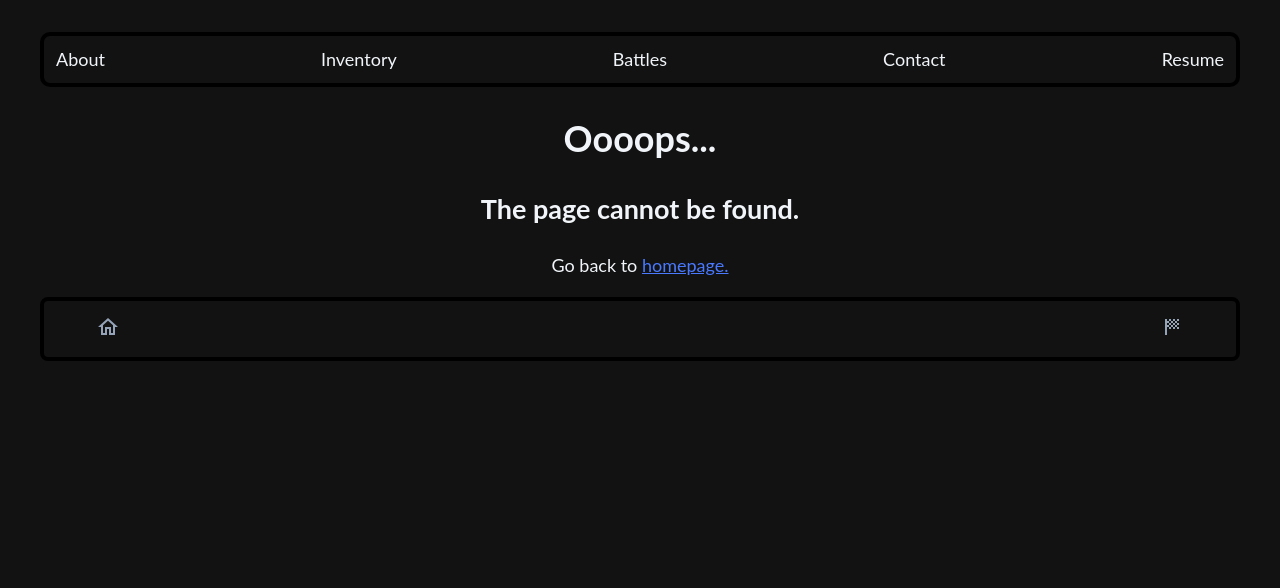
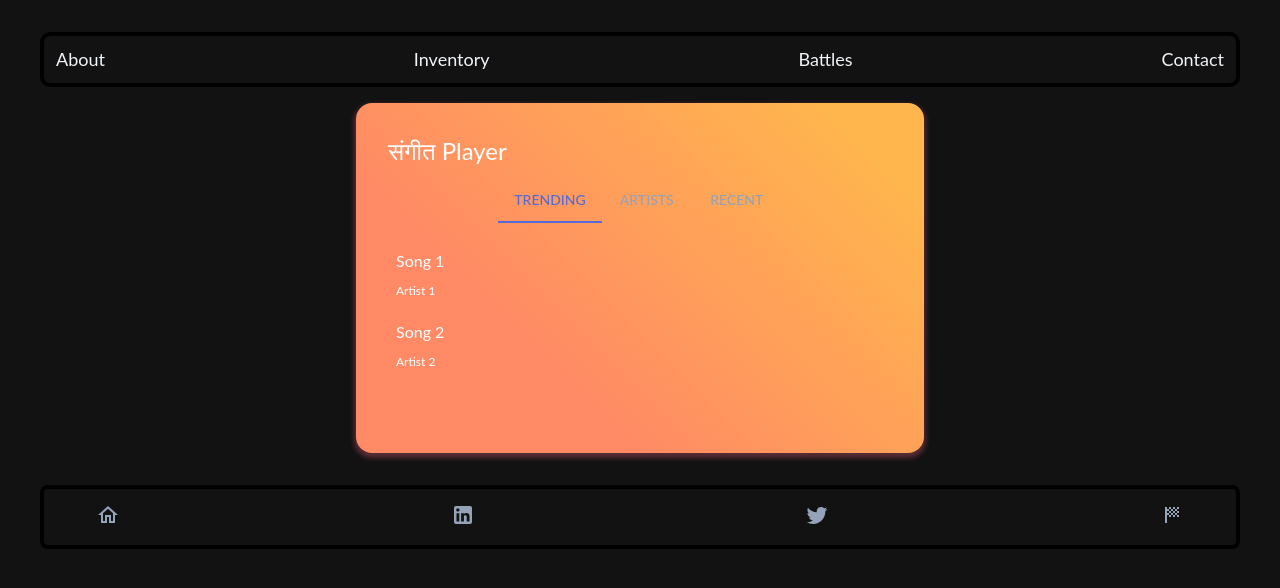
Before and after one commit to gautamgaddam/gowtham-portfolio, a Next.js app: page /comps/MusicPlayerWithClaude in a window 1280 px wide. Before the commit this address had no page. Shown: the top 588 px of the page. Built offline with nearby package versions, Linux system fonts and the light colour scheme.

Commit message:
FIX | social icons added

```diff
--- a/package.json
+++ b/package.json
@@ -8,6 +8,7 @@
     "start": "next start"
   },
   "dependencies": {
+    "@emailjs/browser": "^4.4.1",
     "@emotion/cache": "^11.11.0",
     "@emotion/react": "^11.11.1",
     "@emotion/server": "^11.11.0",
--- a/pages/comps/Footer.js
+++ b/pages/comps/Footer.js
@@ -1,28 +1,43 @@
 import React from "react";
 import { Box, BottomNavigationAction, Container } from "@mui/material";
-import { HomeOutlined, SportsScore } from "@mui/icons-material";
-import RocketIcon from "@mui/icons-material/Rocket";
+import {
+  HomeOutlined,
+  SportsScore,
+  LinkedIn,
+  Twitter,
+} from "@mui/icons-material";
 import Link from "next/link";
+
 const Footer = () => {
-  const year = new Date().getFullYear();
   const allLinks = [
-    { route: "/", name: "Home", icon: <HomeOutlined />, id: 0 },
-    // { route: "/about", name: "About" },
-    // { route: "/ninjas", name: "Ninja Listing" },
     {
-      route: "/icon",
-      name: "rocket",
-      icon: (
-        <RocketIcon
-          className="race_icon"
-          style={{ transform: "rotate(90deg)" }}
-        />
-      ),
+      route: "/",
+      name: "Home",
+      icon: <HomeOutlined />,
+      id: 0,
+    },
+    {
+      route: "https://www.linkedin.com/in/gowtham-kumar-g-92b757119/",
+      name: "LinkedIn",
+      icon: <LinkedIn />,
       id: 1,
+      isExternal: true,
     },
-    { route: "/battles", name: "Battles", icon: <SportsScore />, id: 2 },
-    { route: "/tetris", name: "Battles", icon: <HomeOutlined />, id: 3 },
+    {
+      route: "https://x.com/gautamgaddam",
+      name: "Twitter",
+      icon: <Twitter />,
+      id: 2,
+      isExternal: true,
+    },
+    {
+      route: "/battles",
+      name: "Battles",
+      icon: <SportsScore />,
+      id: 3,
+    },
   ];
+
   const [value, setValue] = React.useState(0);
 
   const handleChange = (event, newValue) => {
@@ -32,29 +47,24 @@ const Footer = () => {
   return (
     <Container className="footer-container">
       <footer>
-        <Box display="flex" justifyContent={"space-between"} width="100%">
-          {allLinks.map((link) => {
-            if (link.id === 1 || link.id === 3) {
-              return <React.Fragment key={link.id}></React.Fragment>;
-              // return <canvas id="race_icon" key={link.id}></canvas>;
-            }
-
-            return (
+        <Box display="flex" justifyContent="space-between" width="100%">
+          {allLinks.map((link) => (
             <Link
               href={link.route}
               className={link.name}
               key={link.route}
-                passHref
+              {...(link.isExternal && {
+                target: "_blank",
+                rel: "noopener noreferrer",
+              })}
             >
               <BottomNavigationAction
-                  key={link.route}
                 label={link.name}
                 icon={link.icon}
-                  component={"p"}
+                component="p"
               />
             </Link>
-            );
-          })}
+          ))}
         </Box>
       </footer>
     </Container>
--- /dev/null
+++ b/pages/comps/MusicPlayerWithClaude.js
@@ -0,0 +1,223 @@
+// comps/MusicPlayer.js
+import { useEffect, useState, useRef } from "react";
+import { Howl } from "howler";
+import {
+  Box,
+  Card,
+  CardContent,
+  IconButton,
+  Typography,
+  Slider,
+  Stack,
+  Tab,
+  Tabs,
+} from "@mui/material";
+import {
+  PlayArrow,
+  Pause,
+  SkipNext,
+  SkipPrevious,
+  VolumeUp,
+} from "@mui/icons-material";
+import { styled } from "@mui/material/styles";
+
+// Styled components
+const PlayerCard = styled(Card)(({ theme }) => ({
+  background: "linear-gradient(45deg, #FF8A65 30%, #FFB74D 90%)",
+  boxShadow: "0 3px 5px 2px rgba(255, 105, 135, .3)",
+  color: theme.palette.common.white,
+  borderRadius: 16,
+  padding: theme.spacing(2),
+}));
+
+const PlayerControls = styled(Box)(({ theme }) => ({
+  display: "flex",
+  alignItems: "center",
+  justifyContent: "center",
+  gap: theme.spacing(2),
+}));
+
+const MusicPlayerNew = () => {
+  const [currentSong, setCurrentSong] = useState(null);
+  const [isPlaying, setIsPlaying] = useState(false);
+  const [volume, setVolume] = useState(0.5);
+  const [progress, setProgress] = useState(0);
+  const [activeTab, setActiveTab] = useState(0);
+  const soundRef = useRef(null);
+  const progressInterval = useRef(null);
+
+  // Sample data - Replace with your actual data
+  const playlists = {
+    trending: [
+      { id: 1, title: "Song 1", artist: "Artist 1", url: "/path/to/song1.mp3" },
+      { id: 2, title: "Song 2", artist: "Artist 2", url: "/path/to/song2.mp3" },
+    ],
+    artists: [
+      { id: 3, title: "Song 3", artist: "Artist 3", url: "/path/to/song3.mp3" },
+      { id: 4, title: "Song 4", artist: "Artist 4", url: "/path/to/song4.mp3" },
+    ],
+    recent: [
+      { id: 5, title: "Song 5", artist: "Artist 5", url: "/path/to/song5.mp3" },
+      { id: 6, title: "Song 6", artist: "Artist 6", url: "/path/to/song6.mp3" },
+    ],
+  };
+
+  useEffect(() => {
+    return () => {
+      if (soundRef.current) {
+        soundRef.current.unload();
+      }
+      if (progressInterval.current) {
+        clearInterval(progressInterval.current);
+      }
+    };
+  }, []);
+
+  const handlePlayPause = () => {
+    if (!currentSong) return;
+
+    if (!soundRef.current) {
+      soundRef.current = new Howl({
+        src: [currentSong.url],
+        volume: volume,
+        onend: () => {
+          setIsPlaying(false);
+          clearInterval(progressInterval.current);
+          setProgress(0);
+        },
+      });
+    }
+
+    if (!isPlaying) {
+      soundRef.current.play();
+      setIsPlaying(true);
+      progressInterval.current = setInterval(() => {
+        setProgress(
+          (soundRef.current.seek() / soundRef.current.duration()) * 100
+        );
+      }, 1000);
+    } else {
+      soundRef.current.pause();
+      setIsPlaying(false);
+      clearInterval(progressInterval.current);
+    }
+  };
+
+  const handleVolumeChange = (event, newValue) => {
+    setVolume(newValue);
+    if (soundRef.current) {
+      soundRef.current.volume(newValue);
+    }
+  };
+
+  const handleTabChange = (event, newValue) => {
+    setActiveTab(newValue);
+  };
+
+  const handleSongSelect = (song) => {
+    if (soundRef.current) {
+      soundRef.current.unload();
+    }
+    if (progressInterval.current) {
+      clearInterval(progressInterval.current);
+    }
+    setCurrentSong(song);
+    setProgress(0);
+    soundRef.current = null;
+    setIsPlaying(false);
+  };
+
+  return (
+    <Box sx={{ maxWidth: 600, margin: "auto", p: 2 }}>
+      <PlayerCard>
+        <CardContent>
+          <Typography variant="h5" gutterBottom>
+            संगीत Player
+          </Typography>
+
+          <Tabs
+            value={activeTab}
+            onChange={handleTabChange}
+            centered
+            sx={{ mb: 2 }}
+          >
+            <Tab label="Trending" />
+            <Tab label="Artists" />
+            <Tab label="Recent" />
+          </Tabs>
+
+          <Box sx={{ mb: 4 }}>
+            {Object.values(playlists)[activeTab].map((song) => (
+              <Box
+                key={song.id}
+                onClick={() => handleSongSelect(song)}
+                sx={{
+                  p: 1,
+                  cursor: "pointer",
+                  "&:hover": {
+                    bgcolor: "rgba(255, 255, 255, 0.1)",
+                  },
+                  borderRadius: 1,
+                }}
+              >
+                <Typography variant="subtitle1">{song.title}</Typography>
+                <Typography variant="caption">{song.artist}</Typography>
+              </Box>
+            ))}
+          </Box>
+
+          {currentSong && (
+            <>
+              <Typography variant="h6">{currentSong.title}</Typography>
+              <Typography variant="subtitle2" sx={{ mb: 2 }}>
+                {currentSong.artist}
+              </Typography>
+
+              <Slider value={progress} sx={{ mb: 2 }} disabled />
+
+              <PlayerControls>
+                <IconButton color="inherit">
+                  <SkipPrevious />
+                </IconButton>
+                <IconButton
+                  color="inherit"
+                  onClick={handlePlayPause}
+                  sx={{
+                    bgcolor: "rgba(255, 255, 255, 0.1)",
+                    "&:hover": {
+                      bgcolor: "rgba(255, 255, 255, 0.2)",
+                    },
+                  }}
+                >
+                  {isPlaying ? <Pause /> : <PlayArrow />}
+                </IconButton>
+                <IconButton color="inherit">
+                  <SkipNext />
+                </IconButton>
+              </PlayerControls>
+
+              <Stack
+                direction="row"
+                spacing={2}
+                alignItems="center"
+                sx={{ mt: 2 }}
+              >
+                <VolumeUp />
+                <Slider
+                  value={volume}
+                  onChange={handleVolumeChange}
+                  min={0}
+                  max={1}
+                  step={0.1}
+                  sx={{ color: "white" }}
+                />
+              </Stack>
+            </>
+          )}
+        </CardContent>
+      </PlayerCard>
+    </Box>
+  );
+};
+
+export default MusicPlayerNew;
--- a/pages/comps/Navbar.js
+++ b/pages/comps/Navbar.js
@@ -35,14 +35,14 @@ const Navbar = () => {
       <Link href="/battles" passHref>
         <Box sx={{ my: 2 }}>Battles</Box>
       </Link>
-      <Link href="/#contact" passHref>
+      {/* <Link href="/#contact" passHref>
         <Box sx={{ my: 2 }}>Contact</Box>
-      </Link>
-      <Link href="../resume/17_06_2024.pdf" passHref>
+      </Link> */}
+      {/* <Link href="../resume/gowtham_cv.pdf" passHref>
         <Box sx={{ my: 2 }} target="_blank" rel="noopener noreferrer">
           Resume
         </Box>
-      </Link>
+      </Link> */}
     </Box>
   );
 
@@ -92,13 +92,13 @@ const Navbar = () => {
             <Link href="/#skills">Inventory</Link>
             <Link href="/battles">Battles</Link>
             <Link href="/#contact">Contact</Link>
-            <Link
+            {/* <Link
               href="../resume/gowtham_cv.pdf"
               target="_blank"
               rel="noopener noreferrer"
             >
               Resume
-            </Link>
+            </Link> */}
           </Box>
         )}
         {/* </Toolbar> */}
```
Also changed, not shown: pages/contact.js (+39 -12 lines). Lines whose indentation alone changed are shown as unchanged.
